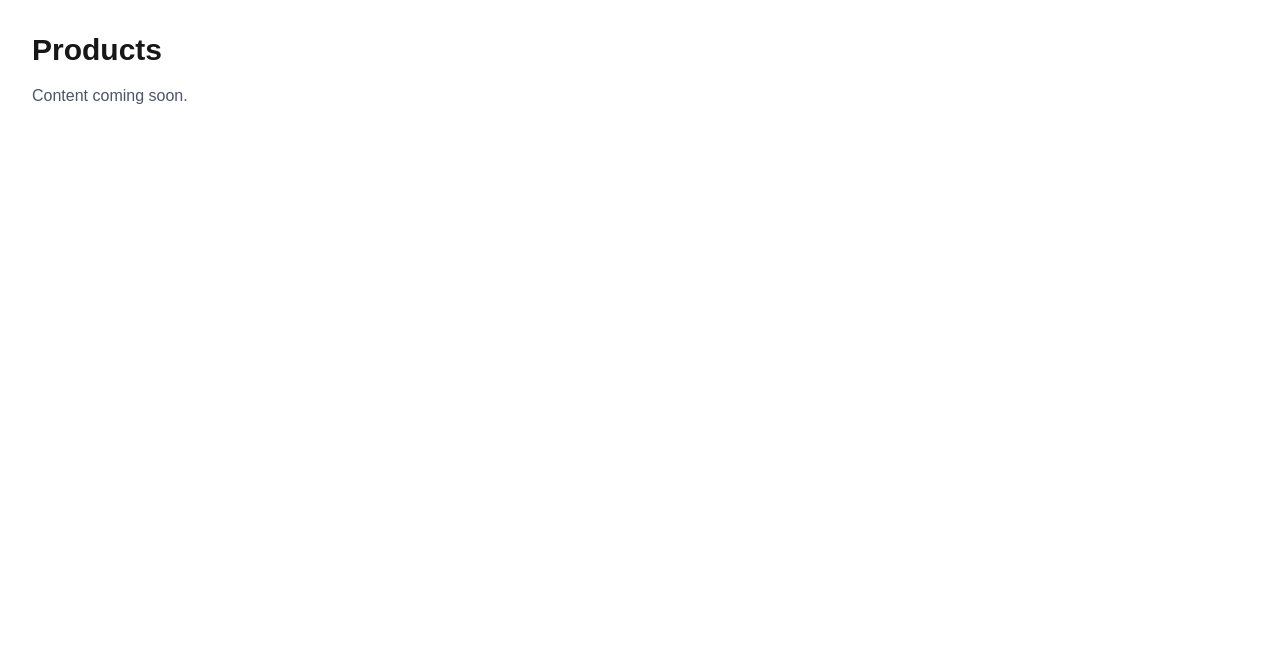
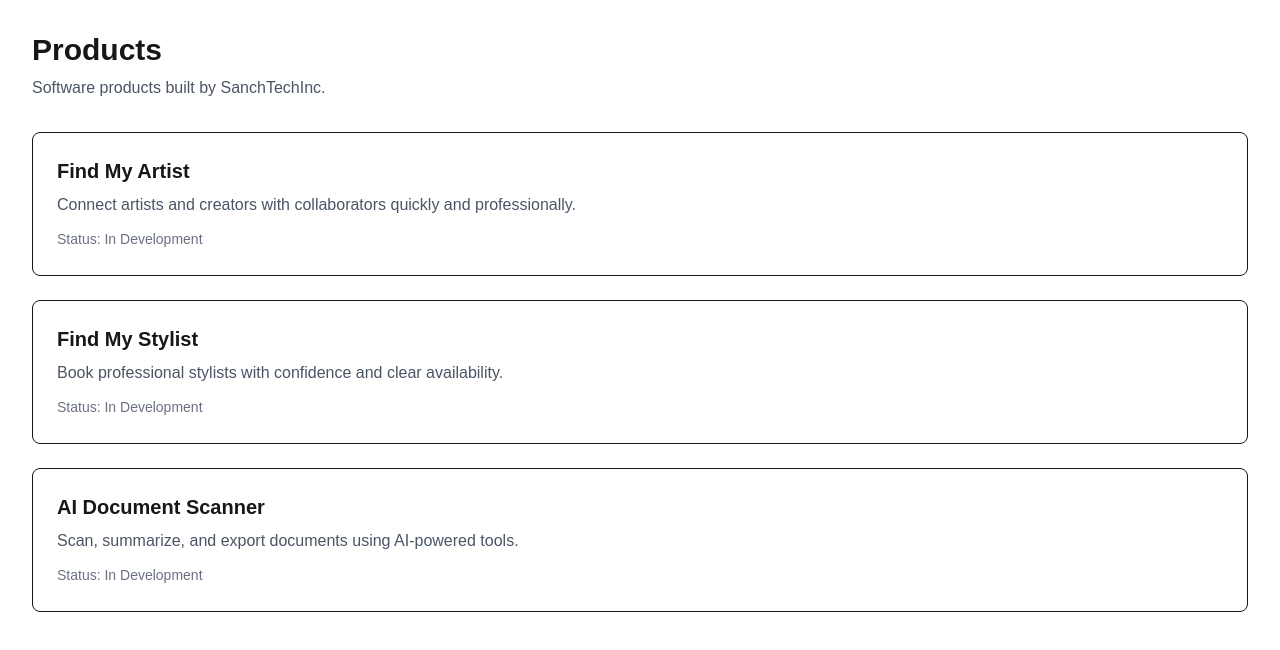
Before and after one commit to SanchTechInc/sanchtechinc-site, a Next.js app: page /products in a window 1280 px wide. Shown: the top 650 px of the page. Built offline with nearby package versions, Linux system fonts and the light colour scheme.

Commit message:
Wire products overview to static products data

```diff
--- a/src/app/products/page.tsx
+++ b/src/app/products/page.tsx
@@ -1,8 +1,29 @@
-export default function Page() {
+import Link from "next/link";
+import { products } from "@/data/products";
+
+export default function ProductsPage() {
   return (
     <main className="p-8">
       <h1 className="text-3xl font-bold">Products</h1>
-      <p className="mt-4 text-gray-600">Content coming soon.</p>
+      <p className="mt-2 text-gray-600">
+        Software products built by SanchTechInc.
+      </p>
+
+      <div className="mt-8 space-y-6">
+        {products.map((product) => (
+          <Link
+            key={product.slug}
+            href={`/products/${product.slug}`}
+            className="block rounded-lg border p-6 hover:bg-gray-50"
+          >
+            <h2 className="text-xl font-semibold">{product.name}</h2>
+            <p className="mt-2 text-gray-600">{product.description}</p>
+            <span className="mt-3 inline-block text-sm text-gray-500">
+              Status: {product.status}
+            </span>
+          </Link>
+        ))}
+      </div>
     </main>
   );
 }
--- /dev/null
+++ b/src/data/products.ts
@@ -0,0 +1,29 @@
+export type ProdcutStatus = "Live" | "In Development" | "Early Access";
+
+export interface Product {
+    slug: string;
+    name: string;
+    description: string;
+    status: ProdcutStatus;
+}
+
+export const products: Product[] = [
+  {
+    slug: "find-my-artist",
+    name: "Find My Artist",
+    description: "Connect artists and creators with collaborators quickly and professionally.",
+    status: "In Development",
+  },
+  {
+    slug: "find-my-stylist",
+    name: "Find My Stylist",
+    description: "Book professional stylists with confidence and clear availability.",
+    status: "In Development",
+  },
+  {
+    slug: "ai-document-scanner",
+    name: "AI Document Scanner",
+    description: "Scan, summarize, and export documents using AI-powered tools.",
+    status: "In Development",
+  },
+];
```
